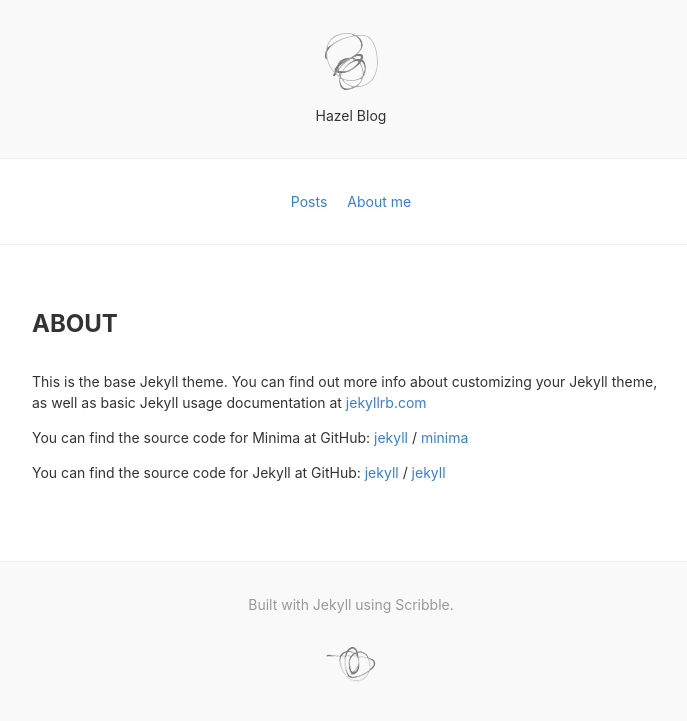
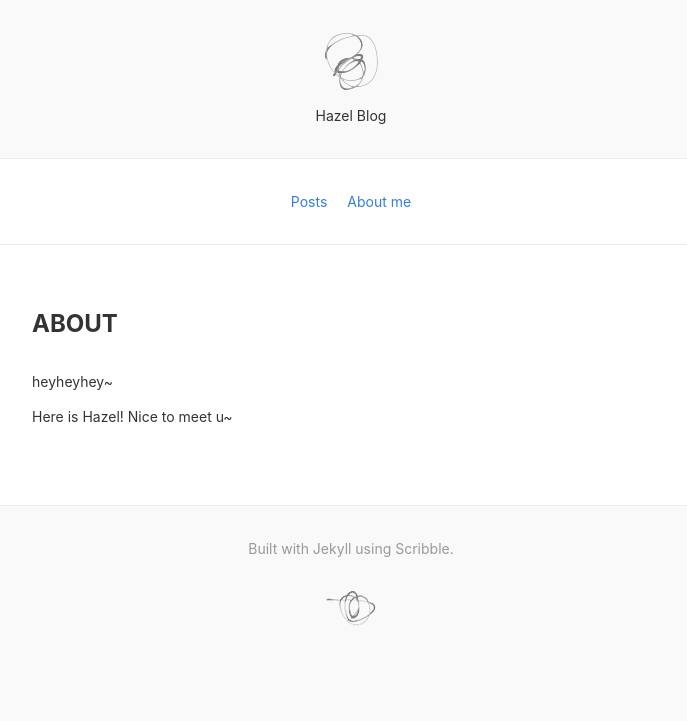
Before and after one commit to hongaah/hongaah.github.io, a Jekyll site: the page built from about.md, in a window 1280 px wide. Shown: the top 721 px of the page, without its empty margins (289-976 px from the left). Built offline with Jekyll 4.4.1, drawn with Linux system fonts in a browser that asks for light colours; nearby versions of some CDN libraries.

Commit message:
update aboutme

```diff
--- a/about.md
+++ b/about.md
@@ -4,15 +4,6 @@ title: About
 permalink: /about/
 ---
 
-This is the base Jekyll theme. You can find out more info about customizing your Jekyll theme, as well as basic Jekyll usage documentation at [jekyllrb.com](https://jekyllrb.com/)
+heyheyhey~
 
-You can find the source code for Minima at GitHub:
-[jekyll][jekyll-organization] /
-[minima](https://github.com/jekyll/minima)
-
-You can find the source code for Jekyll at GitHub:
-[jekyll][jekyll-organization] /
-[jekyll](https://github.com/jekyll/jekyll)
-
-
-[jekyll-organization]: https://github.com/jekyll
+Here is Hazel! Nice to meet u~
```
Also changed, not shown: _posts/2018-10-16-thetrumanshow.md (renamed from _posts/2018-10-15-thetrumanshow.md).
